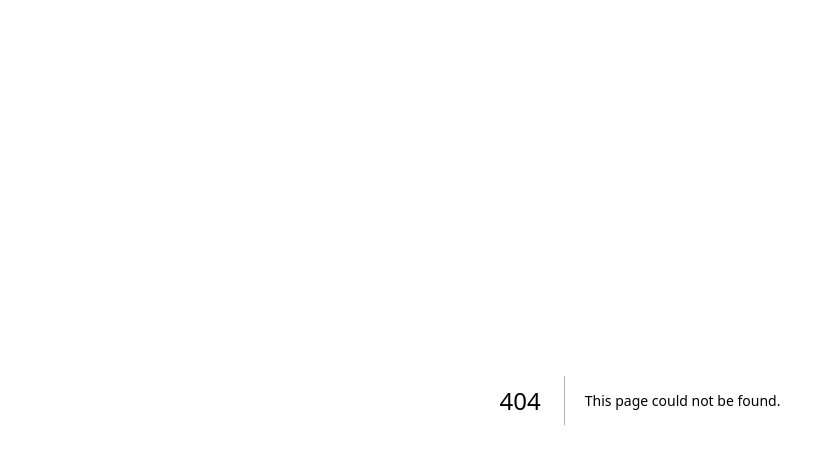
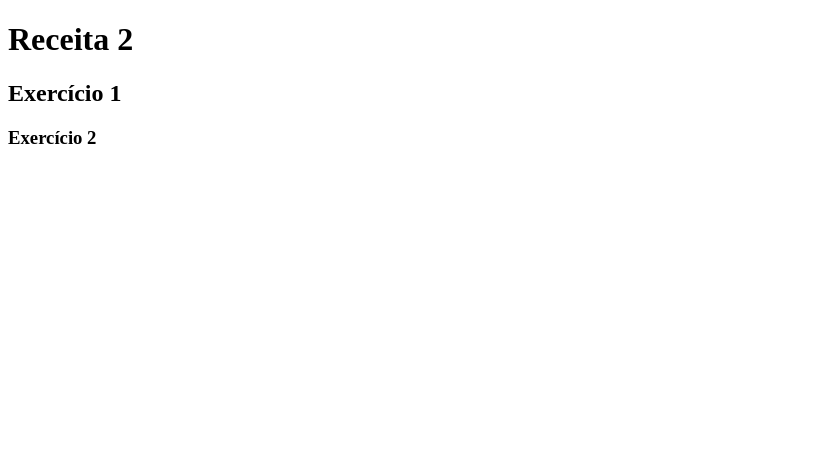
Before and after one commit to Giovanna-Melo/Programacao_web, a Next.js app in the folder next/: page /novarota/ex_1_e_2_receita_2 in a window 1280 px wide. Before the commit this address had no page. Shown: the top 464 px of the page, without its empty margins (0-835 px from the left). Built offline with nearby package versions, Linux system fonts and the light colour scheme.

Commit message:
Receita 2

```diff
--- /dev/null
+++ b/next/app/novarota/componentes.js
@@ -0,0 +1,5 @@
+export function MariaPrea({mensagem}){
+    return (
+        <h2>{mensagem}</h2>
+    )
+}
--- /dev/null
+++ b/next/app/novarota/ex_1_e_2_receita_2/componentes.js
@@ -0,0 +1,5 @@
+export function Ex_1(){
+    return (
+        <h2>Exercício 1</h2>
+    )
+}
--- /dev/null
+++ b/next/app/novarota/ex_1_e_2_receita_2/page.js
@@ -0,0 +1,12 @@
+import {Ex_1} from "./componentes";
+import {Ex_2} from "../page";
+
+export default function rota_ex_1(){
+   return (
+      <div>
+         <h1>Receita 2</h1>
+         <Ex_1/>
+         <Ex_2/>
+      </div>
+   )
+}
--- /dev/null
+++ b/next/app/novarota/layout.js
@@ -0,0 +1,12 @@
+export const metadata = {
+  title: 'Receita 2',
+  description: 'Generated by Next.js',
+}
+
+export default function RootLayout({ children }) {
+  return (
+    <html lang="en">
+      <body>{children}</body>
+    </html>
+  )
+}
--- /dev/null
+++ b/next/app/novarota/page.js
@@ -0,0 +1,19 @@
+import { MariaPrea } from "./componentes";
+
+export default function NovaRotaHome(){
+    return (
+        <div>
+            <h1>Nova Rota, Nova Página</h1>
+            <MariaPrea mensagem = "Morreu Maria Preá..."/>
+            <MariaPrea mensagem = "Exercício 3"/>
+        </div>
+    )
+}
+
+export function Ex_2() {
+    return (
+        <div>
+            <h3>Exercício 2</h3>
+        </div>
+    );
+}
```
